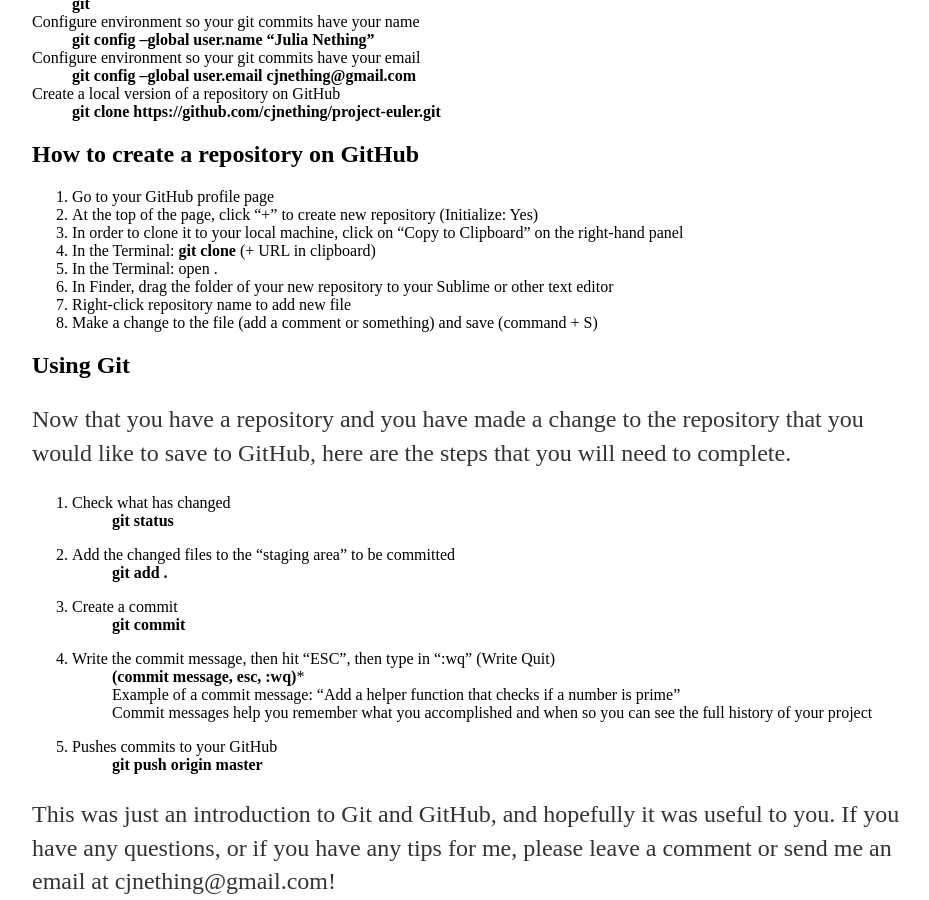
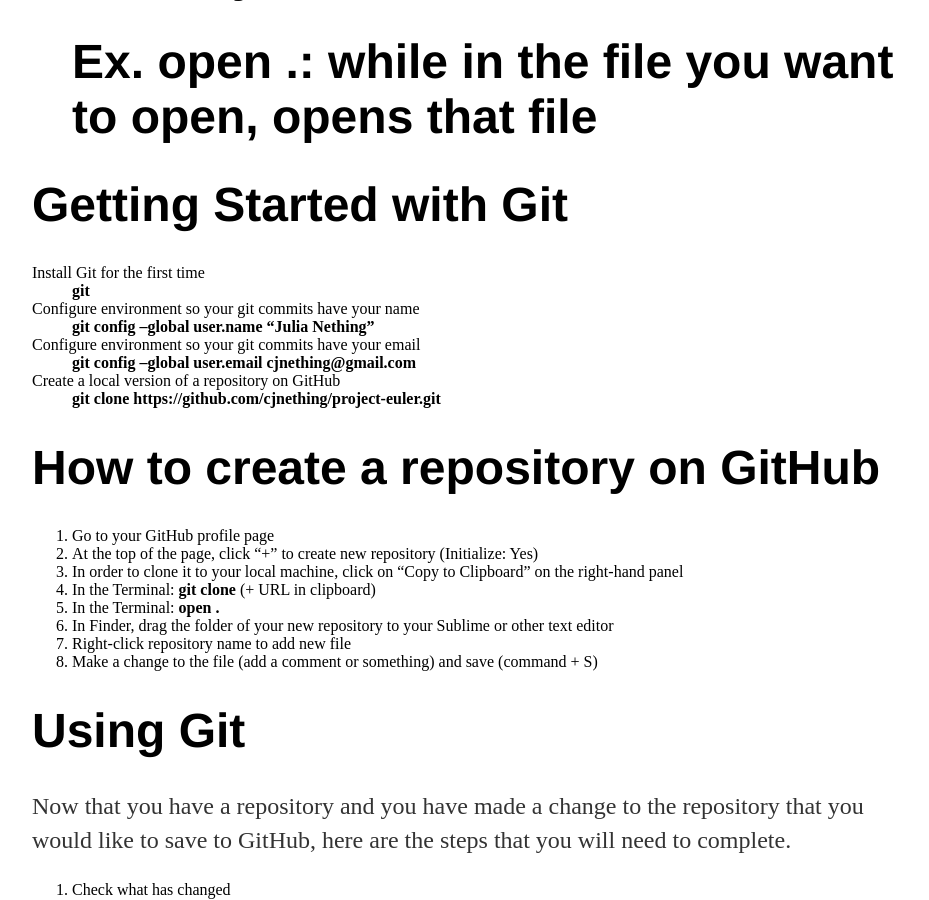
Before and after one commit to cjnething/cjnething.github.io, a Jekyll site: the page built from _posts/2015-07-15-getting-started-with-git-and-github.md, in a window 1280 px wide and 900 px high, scrolled down 2429 px. Shown: the whole window, without its empty margins (160-1089 px from the left). Built offline with Jekyll 4.4.1, drawn with Linux system fonts in a browser that asks for light colours; comment, search, counter and statistics services are not loaded.

```diff
--- a/_posts/2015-07-15-getting-started-with-git-and-github.md
+++ b/_posts/2015-07-15-getting-started-with-git-and-github.md
@@ -7,13 +7,13 @@ date: 2015-07-15
 When I was first getting started with Git and GitHub, I had a lot of questions. After using Git/GitHub regularly over the past six months, I have a much better understanding of these tools and would love to pass that information along. If you are also trying to learn about Git and GitHub through blog posts and similar tutorials, hopefully this blog post will answer some questions that you have.
 
 
-## What is Git?
+# What is Git?
 First things first: Git is a language that is used in the command line (also known as the terminal).
 
 According to the Git website, Git is a free and open source distributed version control system for programming projects. If you are like I was a few months ago, that means very little. Another way to look at Git is that Git is kind of like an advanced version of saving documents. If you wanted to save a report that you had written, you would just click "save" and give your report a name in your documents folder. Very similarly, you would use Git to to save your programming files. So instead of clicking on buttons that do what you want, you would type in Git commands that would accomplish a very similar goal.
 
 
-## What are the benefits of Git?
+# What are the benefits of Git?
 - Save changes
 - Revert to previous changes if you make a mistake
 - Save all projects to "the cloud"
@@ -21,7 +21,7 @@ According to the Git website, Git is a free and open source distributed version
 - Multiple users can contribue to the same project
 
 
-## What is GitHub?
+# What is GitHub?
 GitHub is a website that hosts git repositories (more on repositories later). Git and GitHub are **separate** - you can sue Git without using GitHub (there are other websites such as GitLab, but GitHub is the most popular such site).
 
 GitHub takes all of the features of Git and adds new features:
@@ -31,7 +31,7 @@ GitHub takes all of the features of Git and adds new features:
 - Feature requests
 
 
-## Important Terms
+# Important Terms
 - **Terminal/command line**: a tool which allows you to type text commands to perform specific tasks instead of using the mouse to point and click on menus and buttons
 - **Repository (repo)**: where the history of your work is stored
 - **Clone**: a copy of a repository (i.e. clone GitHub repository to your local computer)
@@ -39,7 +39,7 @@ GitHub takes all of the features of Git and adds new features:
 - **Branch** : essentially a fork of your own repository; allows you to work on multiple features at once without fear of affecting your working master branch
 - **Commit**: each "hard save" of your work; a repository shows the history of all commits
 
-## Navigating the Terminal
+# Navigating the Terminal
 - Use the terminal to navigate the tree structure of files
 - **pwd**: Prsent Working Directory (displays wher eyou are currently located)
 - **ls**: List current directory contents
@@ -50,7 +50,7 @@ GitHub takes all of the features of Git and adds new features:
   # Ex. **open coderbyte**: while in parent directory of coderbyte, opens the coderbyte file
   # Ex. **open .**: while in the file you want to open, opens that file
 
-## Getting Started with Git
+# Getting Started with Git
 
 Install Git for the first time
 : **git**
@@ -65,17 +65,17 @@ Create a local version of a repository on GitHub
 : **git clone https://github.com/cjnething/project-euler.git**
 
 
-## How to create a repository on GitHub
+# How to create a repository on GitHub
 1. Go to your GitHub profile page
 2. At the top of the page, click "+" to create new repository (Initialize: Yes)
 3. In order to clone it to your local machine, click on "Copy to Clipboard" on the right-hand panel
 4. In the Terminal: **git clone** (+ URL in clipboard)
-5. In the Terminal: open .
+5. In the Terminal: **open .**
 6. In Finder, drag the folder of your new repository to your Sublime or other text editor
 7. Right-click repository name to add new file
 8. Make a change to the file (add a comment or something) and save (command + S)
 
-## Using Git
+# Using Git
 Now that you have a repository and you have made a change to the repository that you would like to save to GitHub, here are the steps that you will need to complete.
 
 1. Check what has changed
```
Also changed, not shown: 1 other file.
